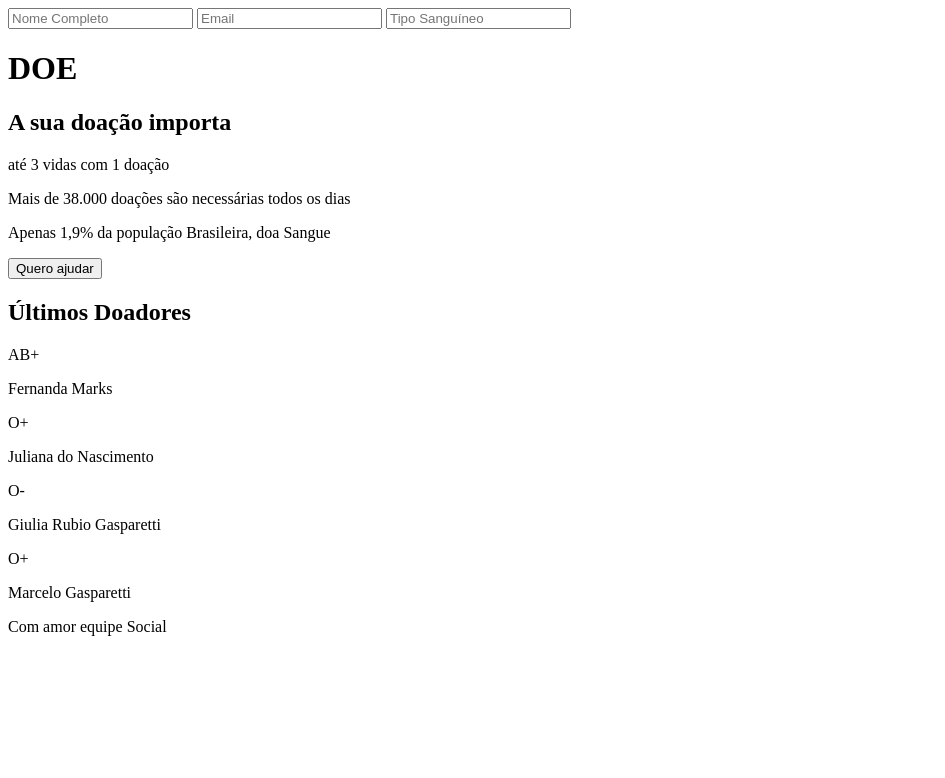
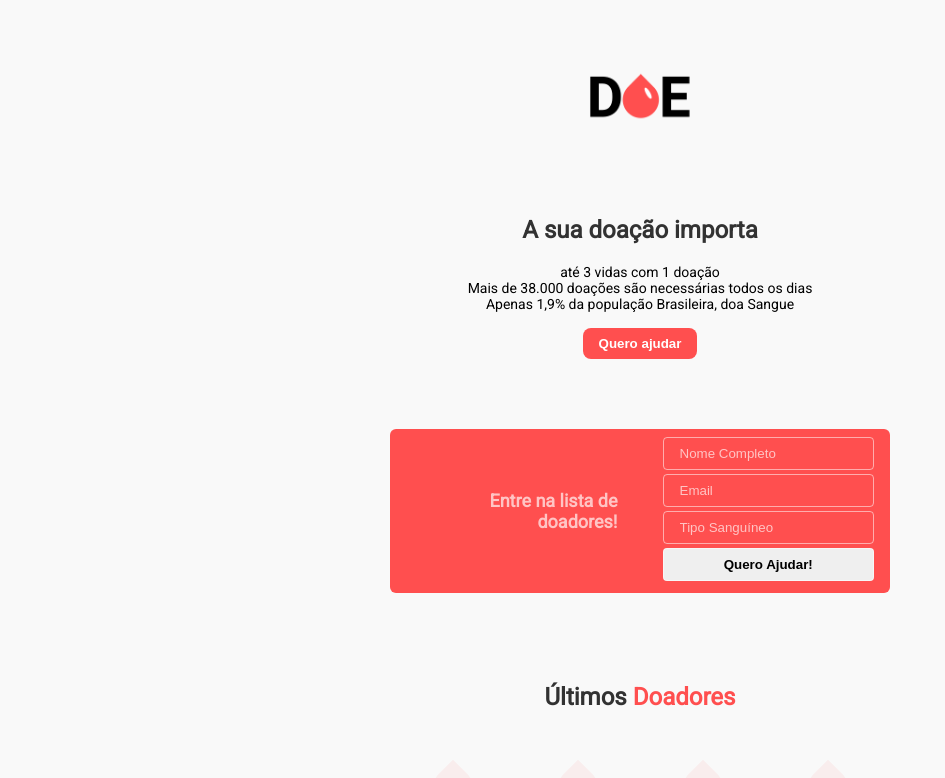
Before and after one commit to marcelogaspa/maratonadev, a plain HTML site: page index.html in a window 1280 px wide. Both pictures are taken after a click on the button "Quero ajudar". Shown: the top 778 px of the page, without its empty margins (0-945 px from the left). Drawn offline with Linux system fonts and the light colour scheme.

Commit message:
frontend created

```diff
--- a/index.html
+++ b/index.html
@@ -4,32 +4,14 @@
 
 <head>
     <title> Doe Sangue! sua doação pode salvar vidas</title>
+    <link rel="stylesheet" href="style.css">
+    <link href="https://fonts.googleapis.com/css?family=Roboto&display=swap" rel="stylesheet">
+
 </head>
 
 <body>
     <header>
-    </header>
-
-        <section class="form">
-            <form action="/" method="">
-                <input
-                    type="text"
-                    name="name"
-                    placeholder="Nome Completo"
-                >
-                <input
-                    type="text"
-                    name="email"
-                    placeholder="Email"
-                >
-                <input
-                    type="text"
-                    name="blood"
-                    placeholder="Tipo Sanguíneo"
-                >
-            </form>
-        </section>
-        <h1>DOE</h1>
+        <img class="logo" src="/img/logo.png" alt="DOE">
         <h2>A sua doação importa</h2>
         <p> até 3 vidas com 1 doação </p>
         <p> Mais de 38.000 doações são necessárias todos os dias </p>
@@ -38,8 +20,18 @@
         <button> Quero ajudar</button>
     </header>
 
+    <section class="form hide">
+        <h2>Entre na lista de doadores!</h2>
+        <form action="/" method="">
+            <input type="text" name="name" placeholder="Nome Completo">
+            <input type="text" name="email" placeholder="Email">
+            <input type="text" name="blood" placeholder="Tipo Sanguíneo">
+            <button>Quero Ajudar!</button>
+        </form>
+    </section>
+
     <main>
-        <h2>Últimos Doadores</h2>
+        <h2>Últimos <span>Doadores</span></h2>
         <section class="donors">
             <div class="donor">
                 <div class="blood">AB+</div>
@@ -60,9 +52,9 @@
         </section>
     </main>
 
-    <footer> Com amor equipe Social</footer>
+    <footer> Com amor Equipe Social</footer>
 
-
+    <script src="scripts.js"></script>
 </body>
 
 </html>
--- /dev/null
+++ b/scripts.js
@@ -0,0 +1,7 @@
+document
+    .querySelector('header button')
+    .addEventListener("click", function() {
+        document
+            .querySelector('.form')
+            .classList.toggle('hide')
+    })
--- /dev/null
+++ b/style.css
@@ -0,0 +1,146 @@
+/* Cascading StyleSheet */
+* {
+    box-sizing: border-box;
+}
+
+html, body {
+    margin: 0;
+}
+
+body{
+    display: flex;
+    flex-direction: column;
+    height: 100vh;
+    font-family: 'Roboto', sans-serif;
+    background-color: #f9f9f9;
+}
+
+h1, h2 {
+    color: #000000cc;
+}
+
+
+header, main, footer{
+    text-align: center;
+}
+
+header h1, main h2{
+    margin-bottom: 70px;
+}
+
+header .logo{
+    width: 120px;
+    margin: 70px 0;
+
+}
+
+main h2 span{
+    color: #ff4f4f;
+}
+header p {
+    margin: auto;
+    font-size: 14px;
+}
+
+header button{
+    margin-top: 16px;
+    padding: 8px 16px;
+    border-radius: 8px;
+    border: none;
+    background-color: #ff4f4f;
+    color: white;
+    font-weight: bold;
+}
+
+.form h2{
+    text-align: right;
+    color: #ffffffaa;
+    font-size: 18px;
+}
+
+
+
+header, .form, main {
+    margin: 0 auto 70px auto;
+    width: 90%;
+    max-width: 500px;
+}
+
+main .donors{
+    display: grid;
+    grid-template-columns: 1fr 1fr 1fr 1fr;
+}
+
+section.form{
+    display: grid;
+    grid-template-columns: 1fr 1fr;
+    grid-gap: 45px;
+    align-items: center;
+    background-color: #ff4f4f;
+    padding: 8px 16px;
+    border-radius: 6px;
+
+}
+
+form input,
+form button{
+    width: 100%;
+    margin-bottom: 4px;
+    padding: 8px 16px;
+    border-radius: 4px;
+    border: 1px #ffffff88 solid;
+}
+
+form input{
+    background-color: transparent;
+}
+
+form input::placeholder{
+    color: #ffffffaa;
+}
+form button{
+    font-weight: bolder;
+}
+
+.blood {
+    color: #ff4f4f;
+    font-weight: bold;
+    font-size: 12px;
+    display: flex;
+    align-items: center;
+    justify-content: center;
+    position: relative;
+}
+
+.blood::before{
+    content: "";
+    background-color: #ff4f4f11;
+    width: 40px;
+    height: 40px;
+    position: absolute;
+    border-radius: 50%;
+    border-top-right-radius: 0;
+    transform: rotate(-45deg);
+}
+
+.donor p {
+    margin-top: 24px;
+    font-size: 14px;
+}
+
+footer {
+    margin-top: auto;
+    padding: 16px;
+    border: 1px #eee solid;
+}
+
+section.form {
+    transition: all 500ms;
+}
+
+section.form.hide {
+    opacity: 0;
+    visibility: hidden;
+    height: 0;
+    margin-top: -62px;
+}
```
Also changed, not shown: img/Wallpapers/Wallpaper MaratonaDev 3 - 1440x900.png (added), img/Wallpapers/Wallpaper MaratonaDev 3 - 1920x1080.png (added), img/Wallpapers/Wallpaper MaratonaDev 3 - 2560x1080.png (added), img/Wallpapers/Wallpaper MaratonaDev 3 - Mobile.png (added), img/logo.png (added), 2 other files.
